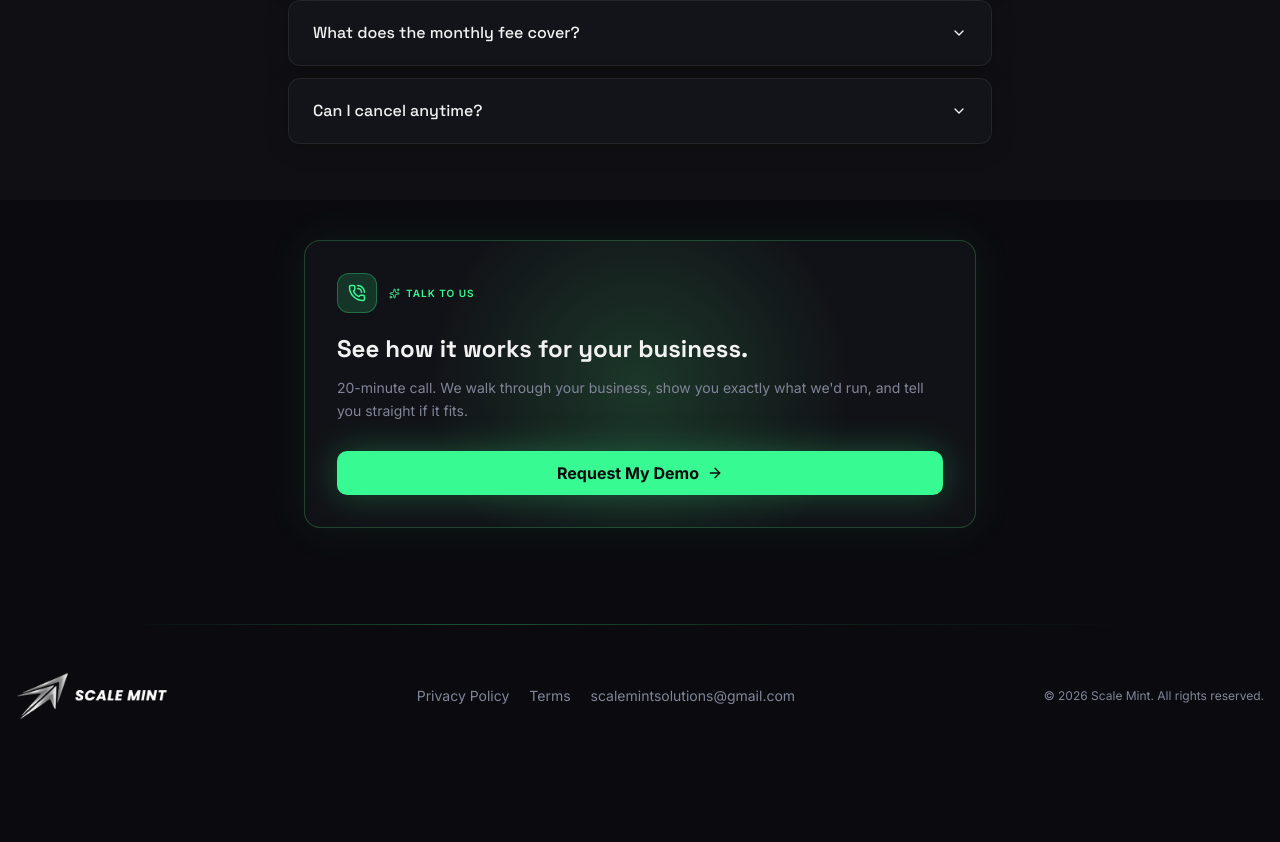
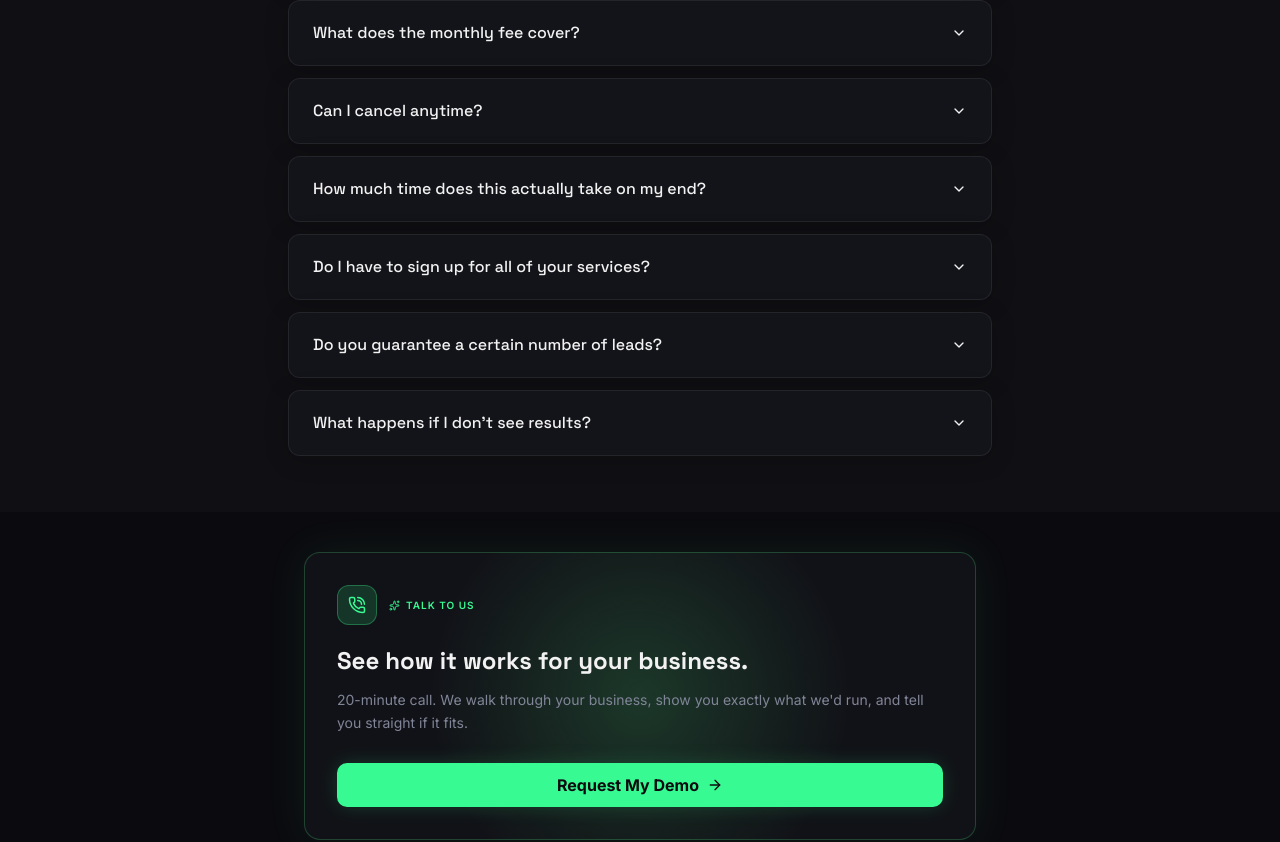
Before and after one commit to jcdammert/scale-mint, a Next.js app: page /faq in a window 1280 px wide. Shown: the part 630-1472 px from the top of the page. Before the commit the page ends 1398 px from the top, so only its background shows below. Built offline with nearby package versions, Linux system fonts and the light colour scheme.

Commit message:
Add 4 new FAQs: time involvement, services, lead guarantees, results
Co-Authored-By: Claude Sonnet 4.6 <noreply@anthropic.com>

```diff
--- a/src/app/faq/page.tsx
+++ b/src/app/faq/page.tsx
@@ -48,6 +48,26 @@ const FAQS = [
     answer:
       "Yes. Month-to-month, no long-term contract. We keep clients because the results are there, not because of fine print.",
   },
+  {
+    question: "How much time does this actually take on my end?",
+    answer:
+      "Not much. Follow-up, reminders, and review requests all run automatically once we build it. Your job is to answer the phone and show up to the job. Ours is to make sure it keeps ringing.",
+  },
+  {
+    question: "Do I have to sign up for all of your services?",
+    answer:
+      "No. We start with what makes sense for where you are. Some clients begin with just the CRM and follow-up, then add ads or SEO once the foundation is solid. We'd rather do three things well than sell you six and do none of them right.",
+  },
+  {
+    question: "Do you guarantee a certain number of leads?",
+    answer:
+      "No, and be skeptical of anyone who does. Lead volume depends on your budget, your market, and what you charge. What we do is give you a realistic range on the call and show you the actual numbers behind it.",
+  },
+  {
+    question: "What happens if I don't see results?",
+    answer:
+      "You don't pay us. We're not going to keep taking money from someone we're not making money for. That's not how we operate.",
+  },
 ];
 
 export default function FAQPage() {
--- a/src/components/FAQSection.tsx
+++ b/src/components/FAQSection.tsx
@@ -37,6 +37,22 @@ const faqs = [
   {
     q: "Can I cancel anytime?",
     a: "Yes. Month-to-month, no long-term contract. We keep clients because the results are there, not because of fine print.",
+  },
+  {
+    q: "How much time does this actually take on my end?",
+    a: "Not much. Follow-up, reminders, and review requests all run automatically once we build it. Your job is to answer the phone and show up to the job. Ours is to make sure it keeps ringing.",
+  },
+  {
+    q: "Do I have to sign up for all of your services?",
+    a: "No. We start with what makes sense for where you are. Some clients begin with just the CRM and follow-up, then add ads or SEO once the foundation is solid. We'd rather do three things well than sell you six and do none of them right.",
+  },
+  {
+    q: "Do you guarantee a certain number of leads?",
+    a: "No, and be skeptical of anyone who does. Lead volume depends on your budget, your market, and what you charge. What we do is give you a realistic range on the call and show you the actual numbers behind it.",
+  },
+  {
+    q: "What happens if I don't see results?",
+    a: "You don't pay us. We're not going to keep taking money from someone we're not making money for. That's not how we operate.",
   },
 ];
 
```
